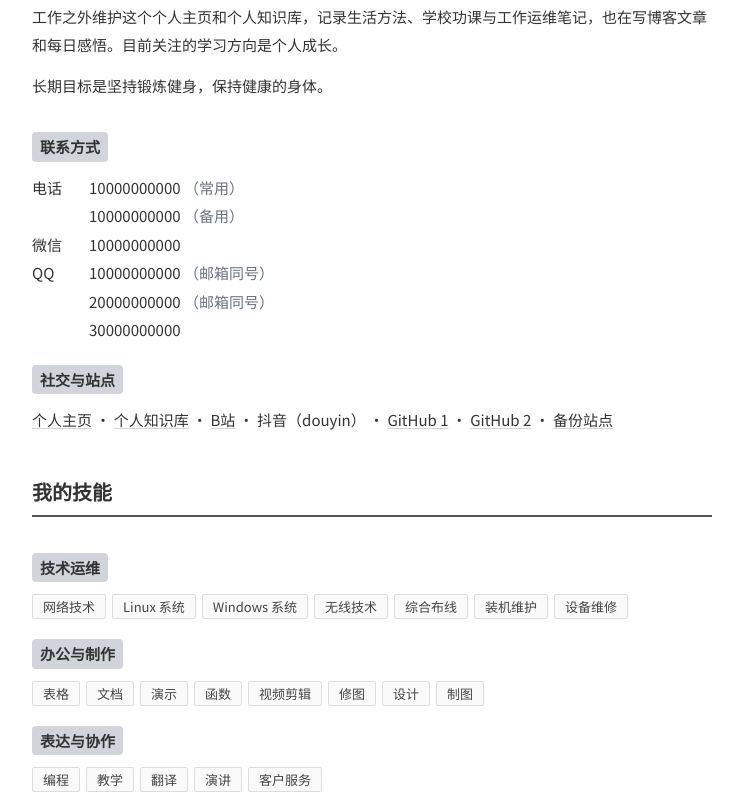
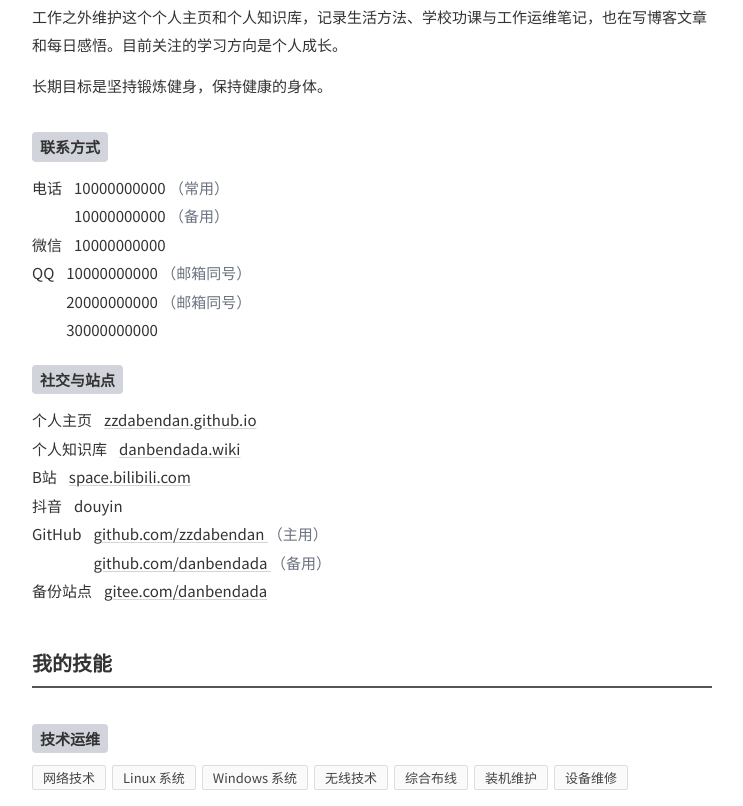
Before and after one commit to zzdabendan/zzdabendan.github.io, an Astro site: page /about in a window 1280 px wide. Shown: the part 426-1232 px from the top of the page, without its empty margins (268-1011 px from the left). Built offline with nearby package versions, Linux system fonts and the light colour scheme; Astro itself is replaced by a stand-in of ours.

Commit message:
关于页面社交与站点改为与联系方式一致的两栏结构

```diff
--- a/src/pages/about.astro
+++ b/src/pages/about.astro
@@ -21,6 +21,37 @@ const contacts = [
 			{ value: '20000000000', note: '邮箱同号' },
 			{ value: '30000000000' },
 		],
+	},
+];
+
+// 社交与站点：与联系方式同一格式，左侧站点名，右侧账号或域名
+const socialLinks = [
+	{
+		label: '个人主页',
+		items: [{ value: 'zzdabendan.github.io', url: 'https://zzdabendan.github.io' }],
+	},
+	{
+		label: '个人知识库',
+		items: [{ value: 'danbendada.wiki', url: 'http://danbendada.wiki' }],
+	},
+	{
+		label: 'B站',
+		items: [{ value: 'space.bilibili.com', url: 'https://space.bilibili.com/' }],
+	},
+	{
+		label: '抖音',
+		items: [{ value: 'douyin' }],
+	},
+	{
+		label: 'GitHub',
+		items: [
+			{ value: 'github.com/zzdabendan', url: 'https://github.com/zzdabendan/', note: '主用' },
+			{ value: 'github.com/danbendada', url: 'https://github.com/danbendada/', note: '备用' },
+		],
+	},
+	{
+		label: '备份站点',
+		items: [{ value: 'gitee.com/danbendada', url: 'https://gitee.com/danbendada' }],
 	},
 ];
 
@@ -278,7 +309,13 @@ const timeline = [
 							<div class="contact-values">
 								{c.items.map((item) => (
 									<span>
-										{item.value}
+										{item.url ? (
+											<a href={item.url} target="_blank" rel="noopener">
+												{item.value}
+											</a>
+										) : (
+											item.value
+										)}
 										{item.note && <span class="contact-note">（{item.note}）</span>}
 									</span>
 								))}
@@ -289,15 +326,29 @@ const timeline = [
 			</div>
 
 			<h3 class="sub-title">社交与站点</h3>
-			<p class="intro-text link-line">
-				<a href="https://zzdabendan.github.io" target="_blank" rel="noopener">个人主页</a> ·
-				<a href="http://danbendada.wiki" target="_blank" rel="noopener">个人知识库</a> ·
-				<a href="https://space.bilibili.com/" target="_blank" rel="noopener">B站</a> ·
-				抖音（douyin） ·
-				<a href="https://github.com/zzdabendan/" target="_blank" rel="noopener">GitHub 1</a> ·
-				<a href="https://github.com/danbendada/" target="_blank" rel="noopener">GitHub 2</a> ·
-				<a href="https://gitee.com/danbendada" target="_blank" rel="noopener">备份站点</a>
-			</p>
+			<div class="contact-list">
+				{
+					socialLinks.map((c) => (
+						<div class="contact-row">
+							<span class="contact-label">{c.label}</span>
+							<div class="contact-values">
+								{c.items.map((item) => (
+									<span>
+										{item.url ? (
+											<a href={item.url} target="_blank" rel="noopener">
+												{item.value}
+											</a>
+										) : (
+											item.value
+										)}
+										{item.note && <span class="contact-note">（{item.note}）</span>}
+									</span>
+								))}
+							</div>
+						</div>
+					))
+				}
+			</div>
 		</section>
 
 		<!-- 我的技能 -->
@@ -413,7 +464,7 @@ const timeline = [
 		margin-bottom: 12px;
 	}
 
-	/* 联系方式：渠道标签列 + 账号逐行排列 */
+	/* 联系方式 / 社交与站点：渠道标签列 + 账号逐行排列 */
 	.contact-list {
 		font-size: 15px;
 		line-height: 1.9;
@@ -421,7 +472,7 @@ const timeline = [
 
 	.contact-row {
 		display: grid;
-		grid-template-columns: 3em 1fr;
+		grid-template-columns: auto 1fr;
 		column-gap: 12px;
 	}
 
@@ -430,18 +481,18 @@ const timeline = [
 		flex-direction: column;
 	}
 
-	.contact-note {
-		color: #6b7280;
-	}
-
-	.link-line a {
+	.contact-values a {
 		text-decoration: underline;
 		text-decoration-color: #d1d5db;
 		text-underline-offset: 2px;
 	}
 
-	.link-line a:hover {
+	.contact-values a:hover {
 		text-decoration-color: #555555;
+	}
+
+	.contact-note {
+		color: #6b7280;
 	}
 
 	/* 个人经历 */
```
